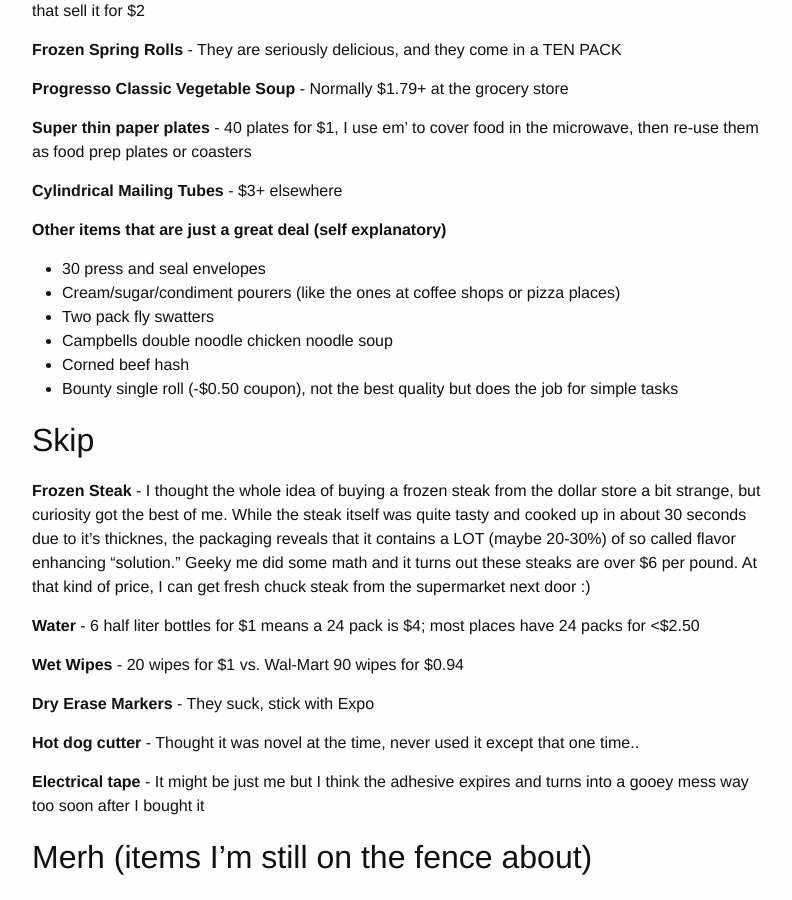
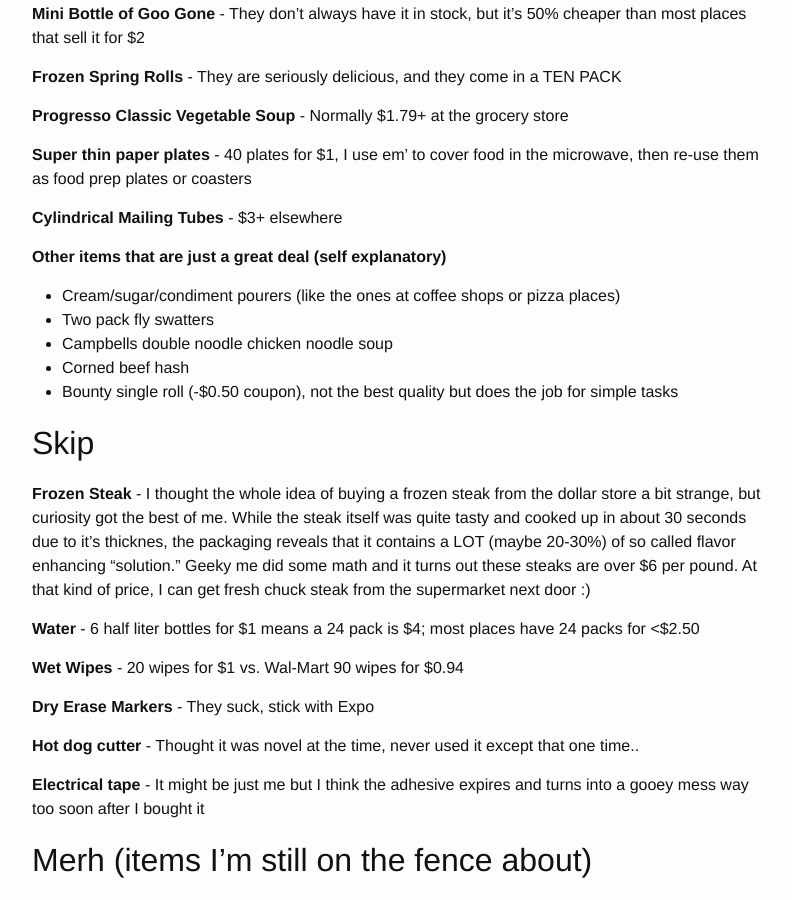
Before and after one commit to josephlei/jjl-website, a Jekyll site: the page built from _posts/2015-08-09-dollar-tree.markdown, in a window 1280 px wide and 900 px high, scrolled down 1044 px. Shown: the whole window, without its empty margins (238-1030 px from the left). Built offline with Jekyll 4.4.1, drawn with Linux system fonts in a browser that asks for light colours.

Commit message:
direct shell update

```diff
--- a/_posts/2015-08-09-dollar-tree.markdown
+++ b/_posts/2015-08-09-dollar-tree.markdown
@@ -6,9 +6,9 @@
 published: true
 ---
 
-###Dollar Tree Shenanigans
+##Dollar Tree Shenanigans
 
-####What to stock, what to skip
+##What to stock, what to skip
 
 Let me just say, I love dollar stores.. not just because of the jankiness that sometimes comes with em' but because there are truly amazing people who work there.. who just happen to provide me great bargains.
 
@@ -38,7 +38,6 @@
 
 **Other items that are just a great deal (self explanatory)**
 
-* 30 press and seal envelopes
 * Cream/sugar/condiment pourers (like the ones at coffee shops or pizza places)
 * Two pack fly swatters
 * Campbells double noodle chicken noodle soup
```
